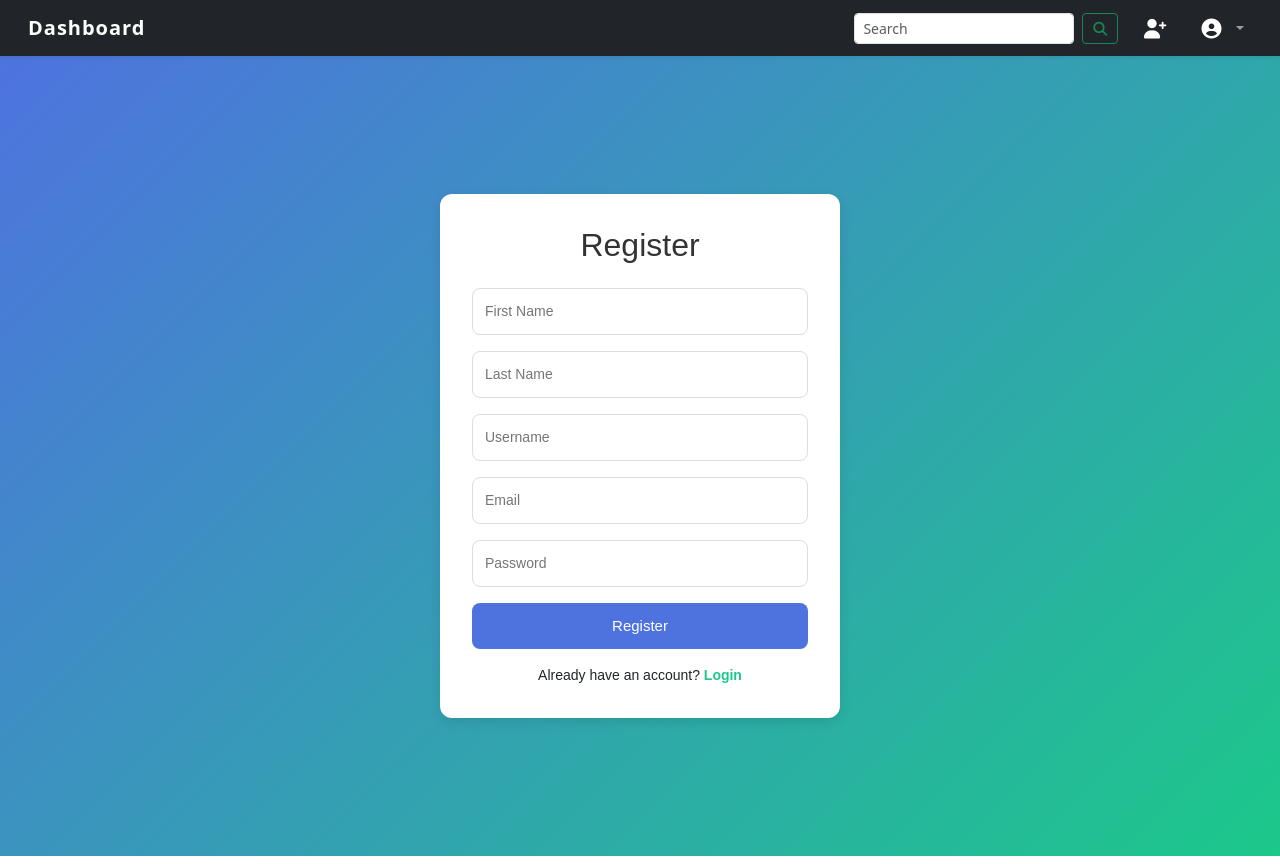
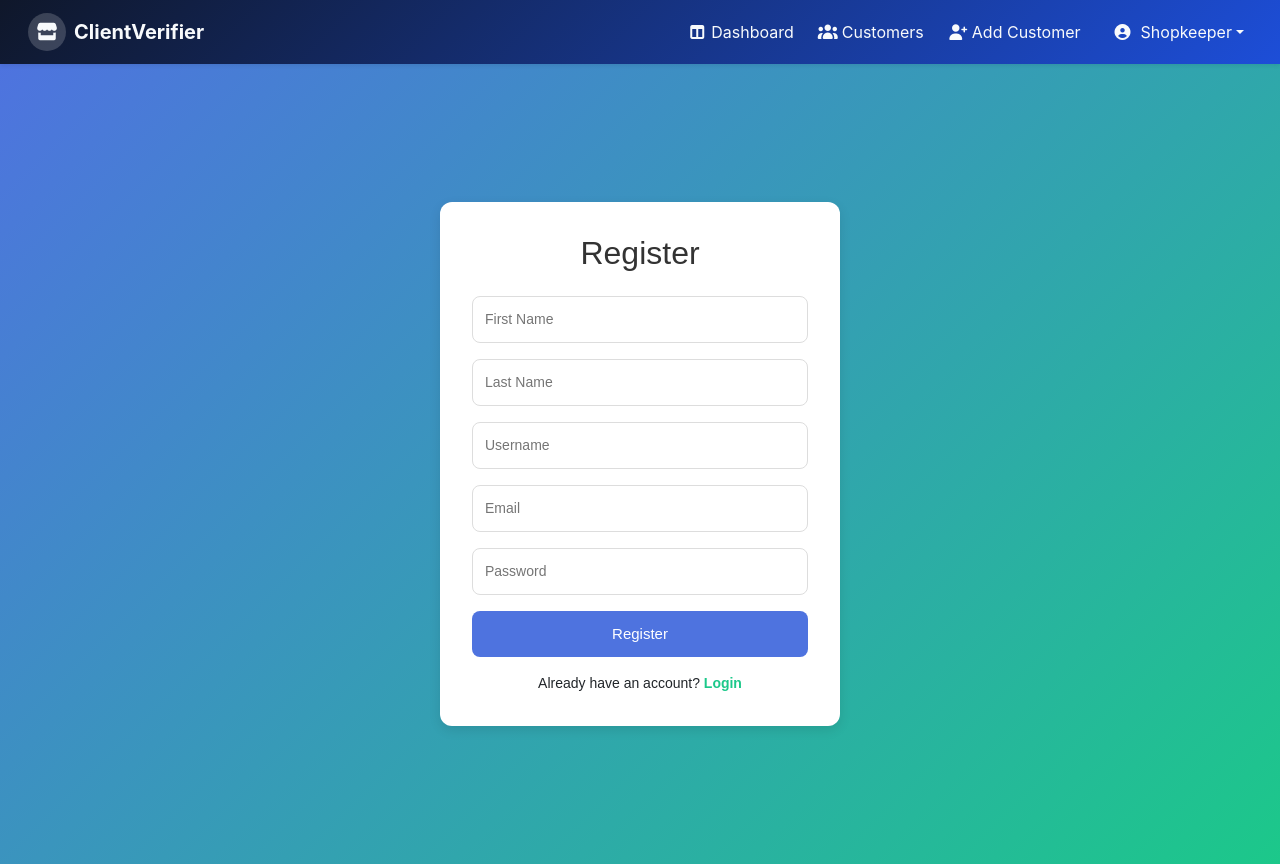
Before and after one commit to rajesh7690/CLinetVerifierAngular, an Angular app: page /register in a window 1280 px wide. Built offline with nearby package versions, Linux system fonts and the light colour scheme.

Commit message:
main page ui change

```diff
--- a/src/app/auth/auth.service.ts
+++ b/src/app/auth/auth.service.ts
@@ -14,7 +14,7 @@ interface AuthResponse {
   providedIn: 'root'
 })
 export class AuthService {
-  private readonly apiUrl = 'https://localhost:7114/api/Shopkeeper';
+  private readonly apiUrl = 'https://localhost:44354/api/Shopkeeper';
 
   constructor(private http: HttpClient) { }
 
--- a/src/app/customer/customer.service.ts
+++ b/src/app/customer/customer.service.ts
@@ -6,7 +6,7 @@ import { Observable } from 'rxjs';
   providedIn: 'root'
 })
 export class CustomerService {
-  private readonly apiUrl = 'https://localhost:7114/api/Customer';
+  private readonly apiUrl = 'https://localhost:44354/api/Customer';
 
   constructor(private http: HttpClient) {}
 
@@ -14,8 +14,15 @@ export class CustomerService {
     return this.http.post(`${this.apiUrl}/add`, { ...customer });
   }
 
-  getCustomers(): Observable<any> {
-    return this.http.get(`${this.apiUrl}`);
+  getCustomers(query?: string, globalSearch = false): Observable<any> {
+    const params: any = {};
+    if (query) {
+      params.query = query;
+    }
+    if (globalSearch) {
+      params.global = true;
+    }
+    return this.http.get(`${this.apiUrl}`, { params });
   }
 
   updateCustomer(id: number, customer: any): Observable<any> {
--- a/src/app/dashboard/dashboard.component.css
+++ b/src/app/dashboard/dashboard.component.css
@@ -1,29 +1,40 @@
-.dashboard-container {
-  max-width: 600px;
-  margin: 2rem auto;
-  padding: 2rem;
-  background: #f9f9f9;
-  border-radius: 10px;
-  text-align: center;
-  box-shadow: 0 4px 8px rgba(0,0,0,0.1);
+.dashboard-shell {
+  background: linear-gradient(180deg, #f8fbff 0%, #eef4ff 100%);
 }
 
-.dashboard-container h2 {
-  color: #333;
-  margin-bottom: 1rem;
+.hero-card,
+.stats-card,
+.mini-card {
+  background: #fff;
+  border: 1px solid rgba(15, 23, 42, 0.06);
 }
 
-button {
-  margin-top: 1rem;
-  padding: 0.6rem 1.2rem;
-  border: none;
-  background: #1976d2;
-  color: white;
-  border-radius: 6px;
-  cursor: pointer;
-  transition: background 0.3s;
+.hero-card {
+  background: linear-gradient(135deg, #eff6ff 0%, #ffffff 100%);
 }
 
-button:hover {
-  background: #145ea8;
+.eyebrow {
+  text-transform: uppercase;
+  letter-spacing: 0.24em;
+  font-size: 0.72rem;
+  font-weight: 700;
+  color: #2563eb;
 }
+
+.icon-pill {
+  display: inline-flex;
+  align-items: center;
+  justify-content: center;
+  width: 48px;
+  height: 48px;
+  border-radius: 50%;
+}
+
+.table thead th {
+  font-weight: 600;
+}
+
+.btn-primary {
+  background: linear-gradient(135deg, #2563eb, #4f46e5);
+  border: 0;
+}
--- a/src/app/dashboard/dashboard.component.html
+++ b/src/app/dashboard/dashboard.component.html
@@ -1,16 +1,84 @@
-<div class="container mt-4">
-  <div class="card shadow-sm border-0 rounded-4">
-    <div class="card-header bg-primary text-white rounded-top-4 d-flex justify-content-between align-items-center">
-      <h4 class="mb-0"><i class="fa-solid fa-users me-2"></i>Customer List</h4>
-      <a routerLink="/add-customer" class="btn btn-light btn-sm">Add Customer</a>
+<div class="dashboard-shell container py-4">
+  <div class="row g-4 mb-4">
+    <div class="col-lg-8">
+      <div class="hero-card shadow-sm rounded-4 p-4">
+        <div class="d-flex justify-content-between align-items-start flex-wrap gap-3">
+          <div>
+            <p class="eyebrow mb-2">Welcome back</p>
+            <h2 class="fw-bold mb-1">{{ shopkeeperName || 'Shopkeeper' }}</h2>
+            <p class="text-muted mb-0">Track pending balances, discover customers quickly, and keep your list organized.</p>
+          </div>
+          <a routerLink="/add-customer" class="btn btn-primary rounded-pill">
+            <i class="fa-solid fa-plus me-2"></i>Add Customer
+          </a>
+        </div>
+      </div>
     </div>
 
-    <div class="card-body">
-      <div *ngIf="message" class="alert alert-info">{{ message }}</div>
+    <div class="col-lg-4">
+      <div class="stats-card shadow-sm rounded-4 p-4 h-100">
+        <p class="eyebrow mb-2">Current view</p>
+        <h4 class="fw-bold mb-2">{{ searchModeLabel }}</h4>
+        <p class="text-muted mb-0">{{ globalSearch ? 'Searching across the wider customer base.' : 'Showing only your linked customers.' }}</p>
+      </div>
+    </div>
+  </div>
 
-      <div *ngIf="loading" class="text-muted">Loading customers...</div>
+  <div class="row g-4 mb-4">
+    <div class="col-md-6">
+      <div class="mini-card shadow-sm rounded-4 p-4">
+        <div class="d-flex justify-content-between align-items-center">
+          <div>
+            <p class="eyebrow mb-1">Customers</p>
+            <h3 class="fw-bold mb-0">{{ customers.length }}</h3>
+          </div>
+          <div class="icon-pill bg-primary-subtle text-primary"><i class="fa-solid fa-users"></i></div>
+        </div>
+      </div>
+    </div>
+    <div class="col-md-6">
+      <div class="mini-card shadow-sm rounded-4 p-4">
+        <div class="d-flex justify-content-between align-items-center">
+          <div>
+            <p class="eyebrow mb-1">Pending balance</p>
+            <h3 class="fw-bold mb-0">₹{{ totalPendingBalance }}</h3>
+          </div>
+          <div class="icon-pill bg-success-subtle text-success"><i class="fa-solid fa-wallet"></i></div>
+        </div>
+      </div>
+    </div>
+  </div>
 
-      <table *ngIf="!loading" class="table table-hover align-middle">
+  <div class="card shadow-sm border-0 rounded-4 overflow-hidden">
+    <div class="card-header bg-white border-0 px-4 py-3 d-flex justify-content-between align-items-center flex-wrap gap-3">
+      <div>
+        <h4 class="mb-0 fw-bold"><i class="fa-solid fa-users me-2 text-primary"></i>Customer List</h4>
+        <p class="text-muted mb-0 small">Search by name, email or Aadhar</p>
+      </div>
+      <a routerLink="/add-customer" class="btn btn-outline-primary rounded-pill">Add Customer</a>
+    </div>
+
+    <div class="card-body p-4">
+      <div *ngIf="message" class="alert alert-info rounded-3">{{ message }}</div>
+
+      <div class="row g-2 mb-3">
+        <div class="col-md-8">
+          <input class="form-control rounded-pill" [(ngModel)]="searchTerm" placeholder="Search by name, email or Aadhar" />
+        </div>
+        <div class="col-md-2">
+          <button class="btn btn-primary rounded-pill w-100" (click)="searchCustomers()">Search</button>
+        </div>
+        <div class="col-md-2">
+          <button class="btn btn-outline-secondary rounded-pill w-100" (click)="toggleGlobalSearch()">
+            {{ globalSearch ? 'Own Customers' : 'Global Search' }}
+          </button>
+        </div>
+      </div>
+
+      <div *ngIf="loading" class="text-muted py-3">Loading customers...</div>
+
+      <div *ngIf="!loading" class="table-responsive">
+        <table class="table table-hover align-middle mb-0">
           <thead class="table-light">
             <tr>
               <th>#</th>
@@ -66,3 +134,4 @@
       </div>
     </div>
   </div>
+</div>
--- a/src/app/nav-bar/nav-bar.component.css
+++ b/src/app/nav-bar/nav-bar.component.css
@@ -1,8 +1,38 @@
-.navbar-brand {
-  letter-spacing: 1px;
+.navbar-glow {
+  background: linear-gradient(135deg, #0f172a 0%, #1d4ed8 100%);
+  color: #fff;
+}
+
+.navbar-brand,
+.nav-link,
+.dropdown-toggle {
+  color: #f8fafc !important;
+}
+
+.brand-badge {
+  display: inline-flex;
+  align-items: center;
+  justify-content: center;
+  width: 38px;
+  height: 38px;
+  border-radius: 50%;
+  background: rgba(255,255,255,0.18);
+}
+
+.nav-link {
+  border-radius: 999px;
+  padding: 0.45rem 0.75rem;
+  transition: background 0.2s ease;
+}
+
+.nav-link:hover,
+.active-link {
+  background: rgba(255,255,255,0.16);
 }
 
 .dropdown-menu {
   min-width: 180px;
-  border-radius: 0.5rem;
+  border-radius: 0.8rem;
+  border: 0;
+  box-shadow: 0 12px 30px rgba(15, 23, 42, 0.2);
 }
--- a/src/app/nav-bar/nav-bar.component.html
+++ b/src/app/nav-bar/nav-bar.component.html
@@ -1,9 +1,10 @@
-<nav class="navbar navbar-expand-lg navbar-dark bg-dark shadow-sm px-3">
+<nav class="navbar navbar-expand-lg navbar-glow shadow-sm px-3">
   <div class="container-fluid">
-    <!-- Brand -->
-    <a class="navbar-brand fw-bold" routerLink="/dashboard">Dashboard</a>
+    <a class="navbar-brand fw-bold d-flex align-items-center gap-2" routerLink="/dashboard">
+      <span class="brand-badge"><i class="fa-solid fa-store"></i></span>
+      <span>ClientVerifier</span>
+    </a>
 
-    <!-- Toggler for mobile -->
     <button
       class="navbar-toggler"
       type="button"
@@ -15,33 +16,25 @@
       <span class="navbar-toggler-icon"></span>
     </button>
 
-    <!-- Navbar Content -->
     <div class="collapse navbar-collapse justify-content-end" id="navbarNav">
-      <ul class="navbar-nav align-items-center">
-
-        <!-- Search Bar -->
-        <li class="nav-item me-3">
-          <form class="d-flex">
-            <input
-              class="form-control form-control-sm me-2"
-              type="search"
-              placeholder="Search"
-              aria-label="Search">
-            <button class="btn btn-outline-success btn-sm" type="submit">
-              <i class="fa-solid fa-magnifying-glass"></i>
-            </button>
-          </form>
+      <ul class="navbar-nav align-items-center gap-2">
+        <li class="nav-item">
+          <a class="nav-link" routerLink="/dashboard" routerLinkActive="active-link" [routerLinkActiveOptions]="{ exact: true }">
+            <i class="fa-solid fa-table-columns me-1"></i>Dashboard
+          </a>
         </li>
-
-        <!-- Add Customer Icon -->
-        <li class="nav-item me-3">
-          <a class="nav-link" routerLink="/add-customer" title="Add Customer">
-            <i class="fa-solid fa-user-plus fa-lg" style="color: #ffffff;"></i>
+        <li class="nav-item">
+          <a class="nav-link" routerLink="/dashboard" routerLinkActive="active-link">
+            <i class="fa-solid fa-users me-1"></i>Customers
+          </a>
+        </li>
+        <li class="nav-item">
+          <a class="nav-link" routerLink="/add-customer" routerLinkActive="active-link">
+            <i class="fa-solid fa-user-plus me-1"></i>Add Customer
           </a>
         </li>
 
-        <!-- User Dropdown -->
-        <li class="nav-item dropdown">
+        <li class="nav-item dropdown ms-2">
           <a
             class="nav-link dropdown-toggle d-flex align-items-center"
             href="#"
@@ -49,21 +42,10 @@
             role="button"
             data-bs-toggle="dropdown"
             aria-expanded="false">
-            <i class="fa-solid fa-user-circle fa-lg" style="color: #ffffff;"></i>
-            <span class="ms-2">{{ shopkeeperName }}</span>
+            <i class="fa-solid fa-circle-user me-2"></i>
+            <span>{{ shopkeeperName || 'Shopkeeper' }}</span>
           </a>
           <ul class="dropdown-menu dropdown-menu-end" aria-labelledby="userDropdown">
-            <!-- <li>
-              <a class="dropdown-item" routerLink="/profile">
-                <i class="fa-solid fa-id-badge me-2"></i>Profile
-              </a>
-            </li>
-            <li>
-              <a class="dropdown-item" routerLink="/settings">
-                <i class="fa-solid fa-gear me-2"></i>Settings
-              </a>
-            </li>
-            <li><hr class="dropdown-divider"></li> -->
             <li>
               <button class="dropdown-item text-danger" type="button" (click)="logout()">
                 <i class="fa-solid fa-right-from-bracket me-2"></i>Logout
@@ -71,7 +53,6 @@
             </li>
           </ul>
         </li>
-
       </ul>
     </div>
   </div>
--- a/src/app/nav-bar/nav-bar.component.ts
+++ b/src/app/nav-bar/nav-bar.component.ts
@@ -1,10 +1,10 @@
 import { Component } from '@angular/core';
-import { Router, RouterLink } from '@angular/router';
+import { Router, RouterLink, RouterLinkActive } from '@angular/router';
 import { AuthService } from '../auth/auth.service';
 
 @Component({
   selector: 'app-nav-bar',
-  imports: [RouterLink],
+  imports: [RouterLink, RouterLinkActive],
   templateUrl: './nav-bar.component.html',
   styleUrl: './nav-bar.component.css'
 })
--- a/src/styles.css
+++ b/src/styles.css
@@ -1,3 +1,9 @@
+body {
+  background: linear-gradient(180deg, #f8fbff 0%, #eef4ff 100%);
+  min-height: 100vh;
+  font-family: Inter, Arial, sans-serif;
+}
+
 /* Container */
 .auth-container {
   display: flex;
```
Also changed, not shown: src/app/dashboard/dashboard.component.ts (+20 -1 lines). Lines whose indentation alone changed are shown as unchanged.
